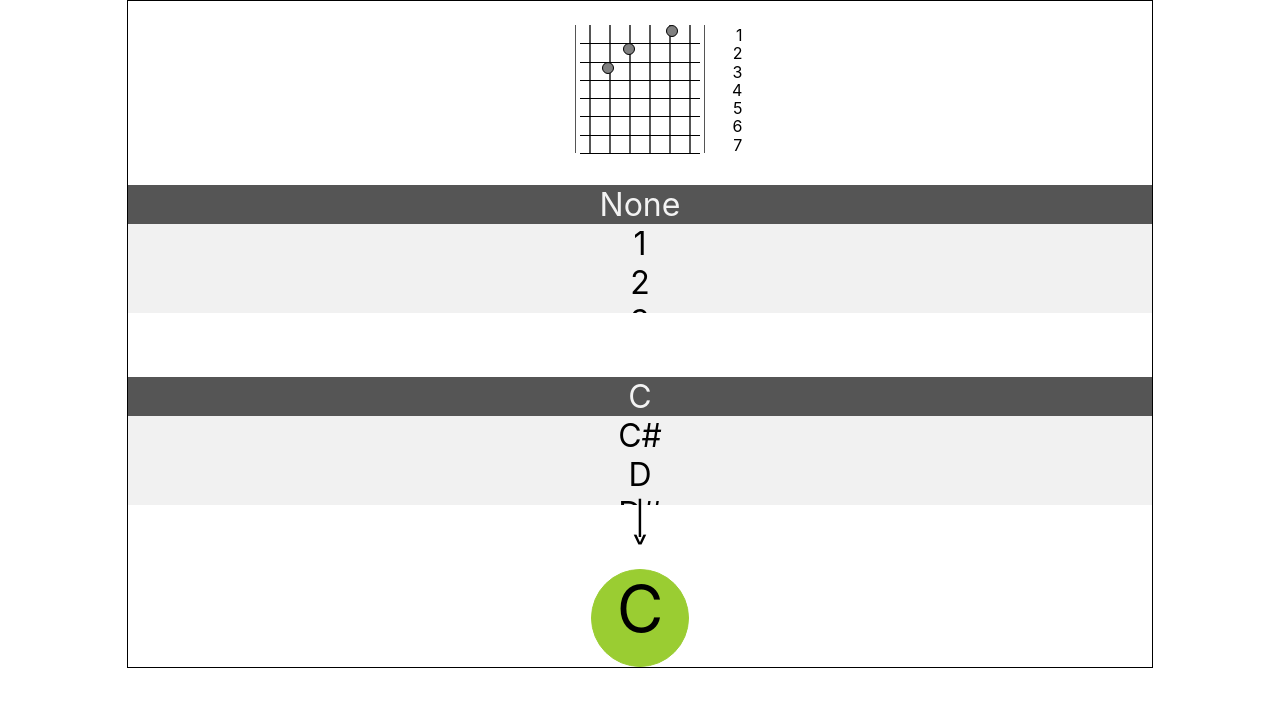
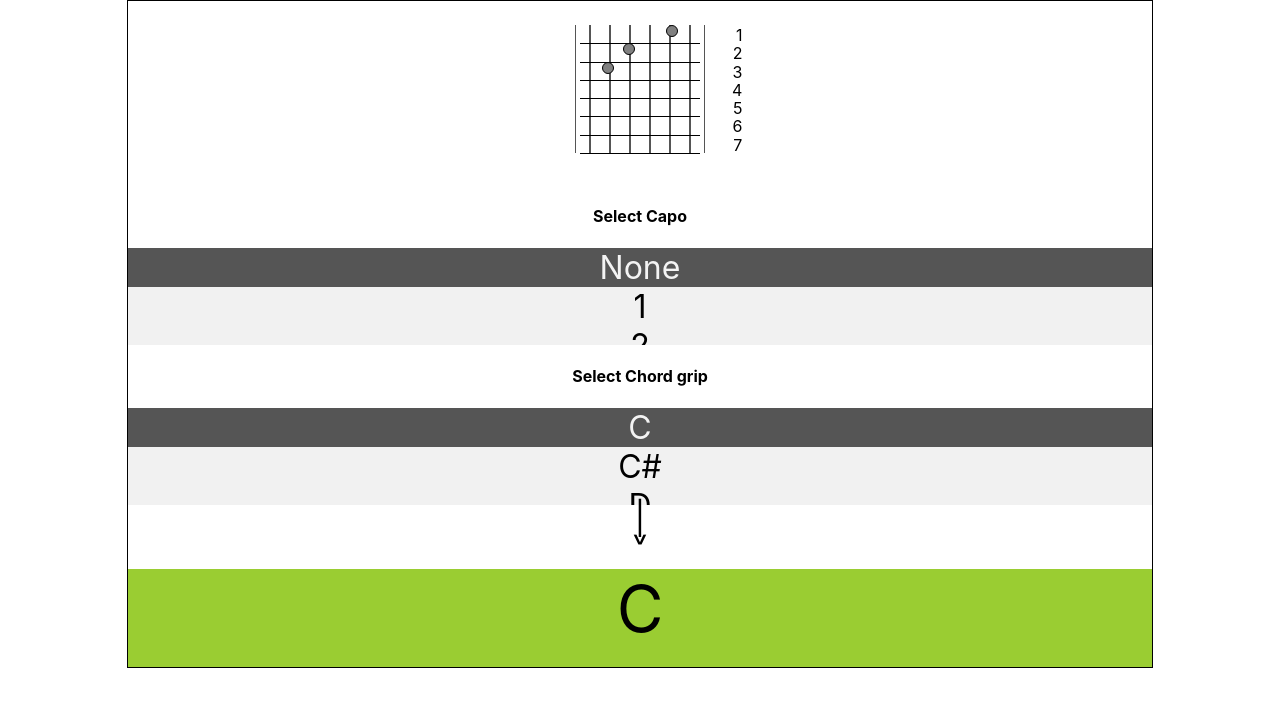
Before and after one commit to thedann/capo-transposer, a React (Create React App) app: page / in a window 1280 px wide. Shown: the top 706 px of the page. Built offline with nearby package versions, Linux system fonts and the light colour scheme.

Commit message:
added headlines. minor design changes

```diff
--- a/src/App.tsx
+++ b/src/App.tsx
@@ -55,7 +55,9 @@ function App() {
           <MainWrapper>
             <GuitarNeck />
             <ChordWrapper>
+              <h4>Select Capo</h4>
               <CapoSelector />
+              <h4>Select Chord grip</h4>
               <ChordSelector />
             </ChordWrapper>
             <StyledArrowDown>
--- a/src/Components/TransposedChord.tsx
+++ b/src/Components/TransposedChord.tsx
@@ -9,10 +9,9 @@ const StyledChord = styled.div`
 `;
 
 const StyledCircle = styled.div`
-  border-radius: 80px;
   border: 1px solid yellowgreen;
   background: yellowgreen;
-  width: 6rem;
+  width: 100%;
   height: 6rem;
   display: flex;
   justify-content: center;
```
